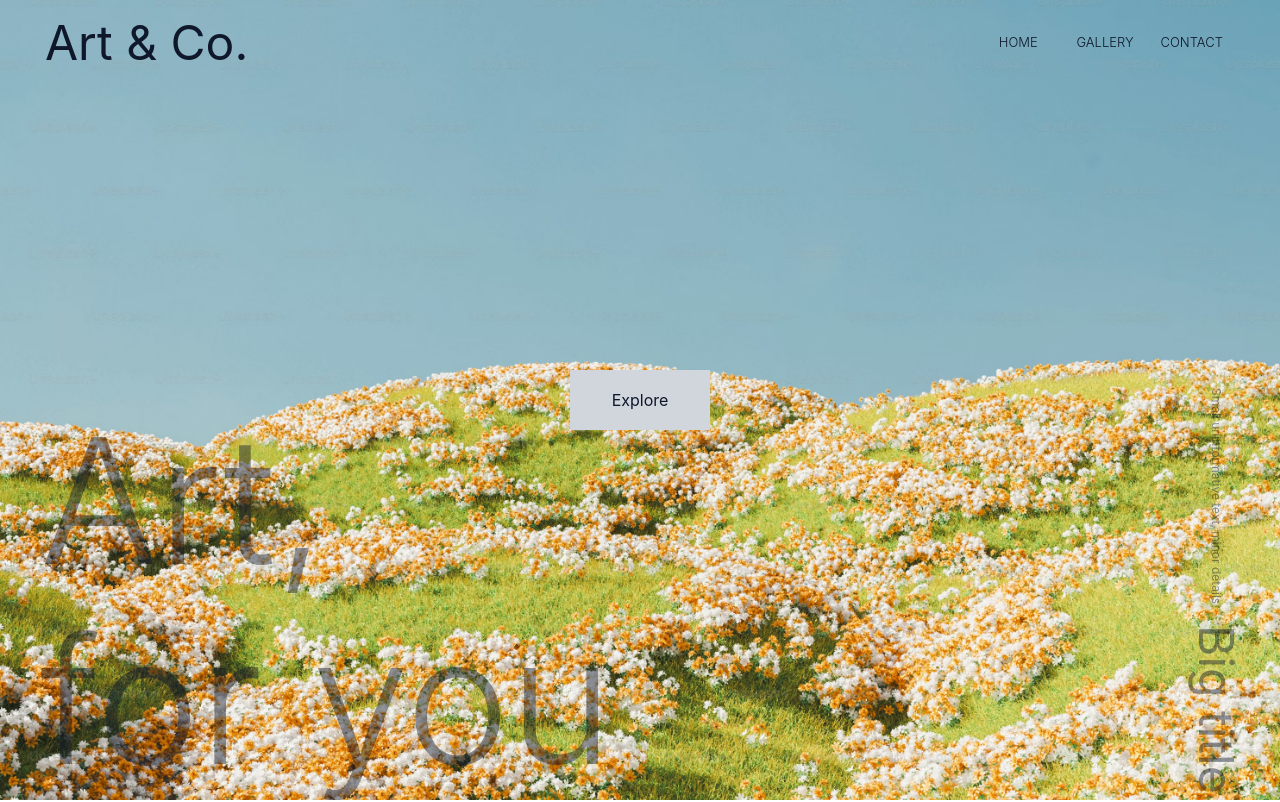
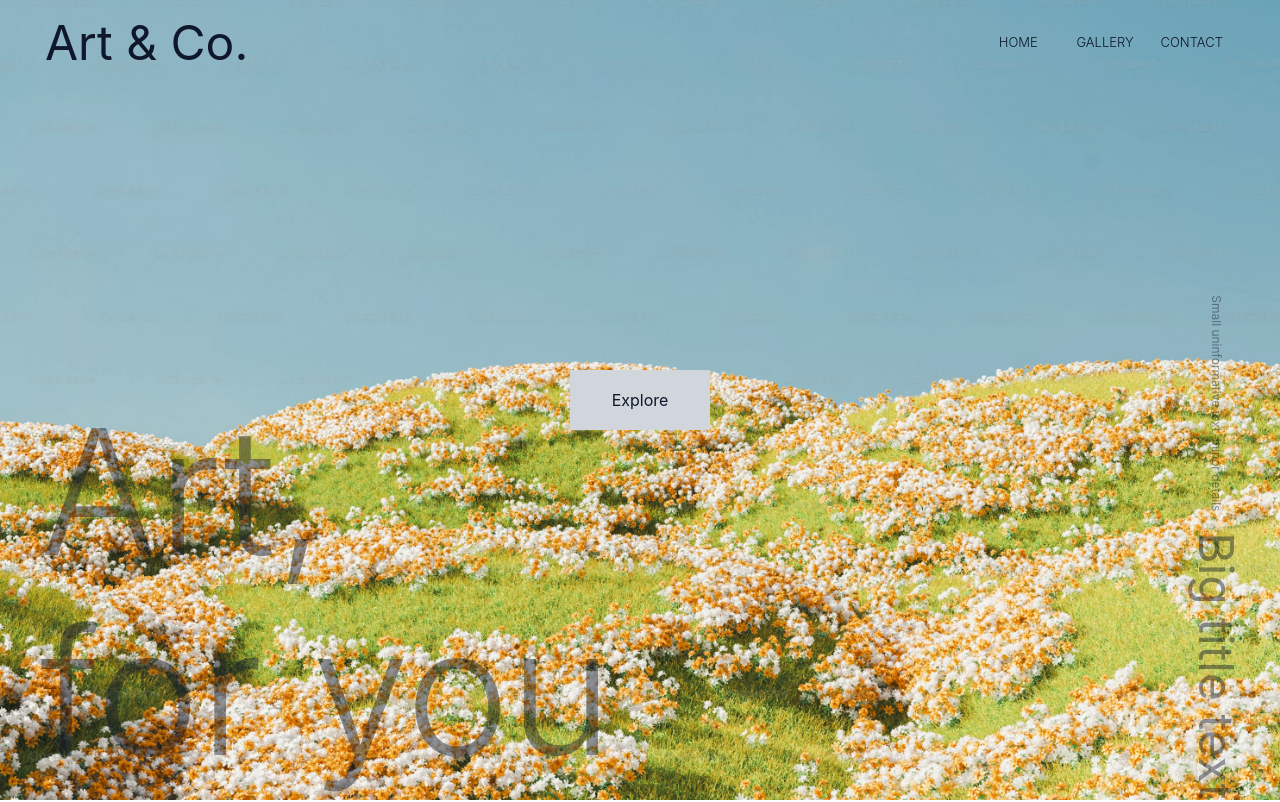
Before and after one commit to wellwe11/eCommerceWesbite, a React (Vite) app: page / in a window 1280 px wide. Shown: the top 802 px of the page. Built offline with nearby package versions, Linux system fonts and the light colour scheme.

Commit message:
updated hero-texts so they more dynamically scroll down a bit when user scrolls

```diff
--- a/src/pages/Home/components/HeroSection/heroSection.tsx
+++ b/src/pages/Home/components/HeroSection/heroSection.tsx
@@ -36,6 +36,7 @@ const HeroSection = () => {
     offset: ["start end", "end start"],
   });
 
+  // SideText & HeroText
   const opacity = useTransform(
     scrollYProgress,
     [0, 0.45, 0.75, 1],
@@ -45,14 +46,14 @@ const HeroSection = () => {
   // SideText
   const containerYOne = useTransform(
     scrollYProgress,
-    [0, 0.3, 0.4, 0.8],
+    [0, 0.3, 0.4, 1],
     [180, 0, 0, 180],
   );
 
   // HeroText
   const containerYTwo = useTransform(
     scrollYProgress,
-    [0, 0.2, 0.5, 0.6],
+    [0, 0.2, 0.5, 1],
     [40, 0, 0, 40],
   );
 
@@ -65,7 +66,7 @@ const HeroSection = () => {
       >
         <motion.div
           style={{ y: containerYOne }}
-          className="relative -bottom-15 self-center justify-self-end col-start-1 row-start-1"
+          className="relative self-center justify-self-end col-start-1 row-start-1"
         >
           <SideText />
         </motion.div>
```
